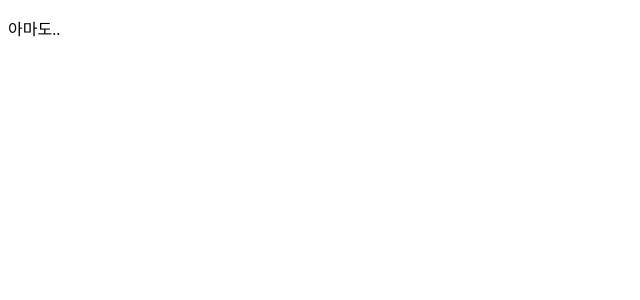
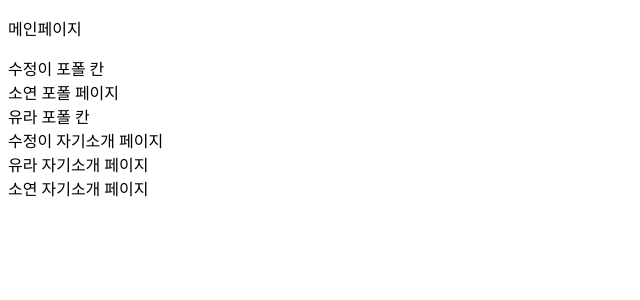
Before and after one commit to yuraup/2022Intro, a React (Create React App) app: page / in a window 1280 px wide. Shown: the top 300 px of the page, without its empty margins (0-640 px from the left). Built offline with nearby package versions, Linux system fonts and the light colour scheme.

Commit message:
setting: 파일 구조 변경

```diff
--- a/src/App.js
+++ b/src/App.js
@@ -1,16 +1,11 @@
-// import Main from './components/Main';
-// import Soojeong from './components/Soojeong';
-// import Yura from './components/Yura';
+import Main from './components/Main';
 
 function App() {
   return (
     <div>
       <header>
         <div>
-          <p>아마도..</p>
-          {/* <Main />
-          <Soojeong />
-          <Yura /> */}
+          <Main />
         </div>
       </header>
     </div>
--- a/src/components/Main.js
+++ b/src/components/Main.js
@@ -0,0 +1,26 @@
+import PortfolioJeong from './PortfolioJeong';
+import PortfolioYeon from './PortfolioYeon';
+import PortfolioYura from './PortfolioYura';
+import Soojeong from './Soojeong';
+import Soyeon from './Soyeon';
+import Yura from './Yura';
+
+function Main() {
+  return (
+    <div>
+      <header>
+        <div>
+          <p>메인페이지</p>
+          <PortfolioJeong />
+          <PortfolioYeon />
+          <PortfolioYura />
+          <Soojeong />
+          <Yura />
+          <Soyeon />
+        </div>
+      </header>
+    </div>
+  );
+}
+
+export default Main;
--- /dev/null
+++ b/src/components/PortfolioJeong.js
@@ -0,0 +1,7 @@
+import React from 'react';
+
+function PortfolioJeong() {
+  return <div>수정이 포폴 칸</div>;
+}
+
+export default PortfolioJeong;
--- /dev/null
+++ b/src/components/PortfolioYeon.js
@@ -0,0 +1,7 @@
+import React from 'react';
+
+function PortfolioYeon() {
+  return <div>소연 포폴 페이지</div>;
+}
+
+export default PortfolioYeon;
--- /dev/null
+++ b/src/components/PortfolioYura.js
@@ -0,0 +1,7 @@
+import React from 'react';
+
+function PortfolioYura() {
+  return <div>유라 포폴 칸</div>;
+}
+
+export default PortfolioYura;
--- a/src/components/Soojeong.js
+++ b/src/components/Soojeong.js
@@ -0,0 +1,7 @@
+import React from 'react';
+
+function Soojeong() {
+  return <div>수정이 자기소개 페이지</div>;
+}
+
+export default Soojeong;
--- /dev/null
+++ b/src/components/Soyeon.js
@@ -0,0 +1,7 @@
+import React from 'react';
+
+function Soyeon() {
+  return <div>소연 자기소개 페이지</div>;
+}
+
+export default Soyeon;
--- a/src/components/Yura.js
+++ b/src/components/Yura.js
@@ -0,0 +1,7 @@
+import React from 'react';
+
+function Yura() {
+  return <div>유라 자기소개 페이지</div>;
+}
+
+export default Yura;
```
